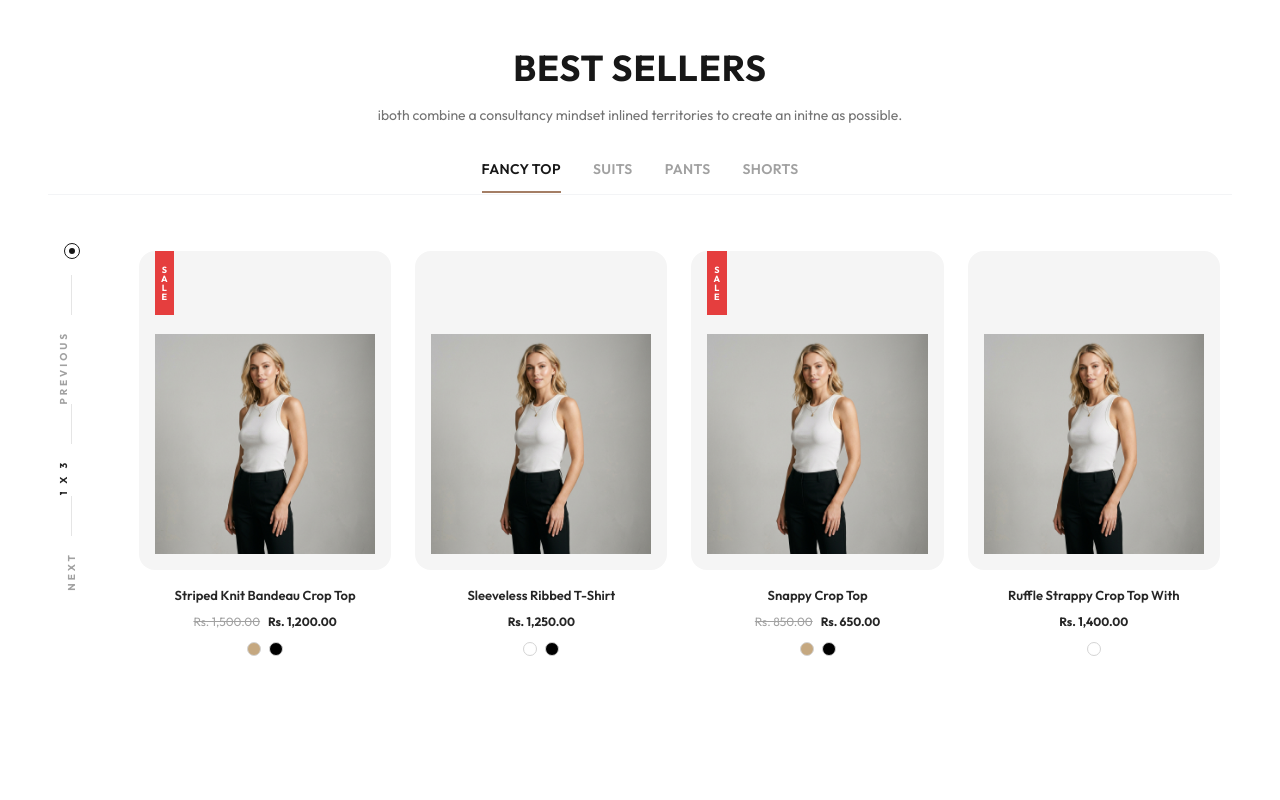
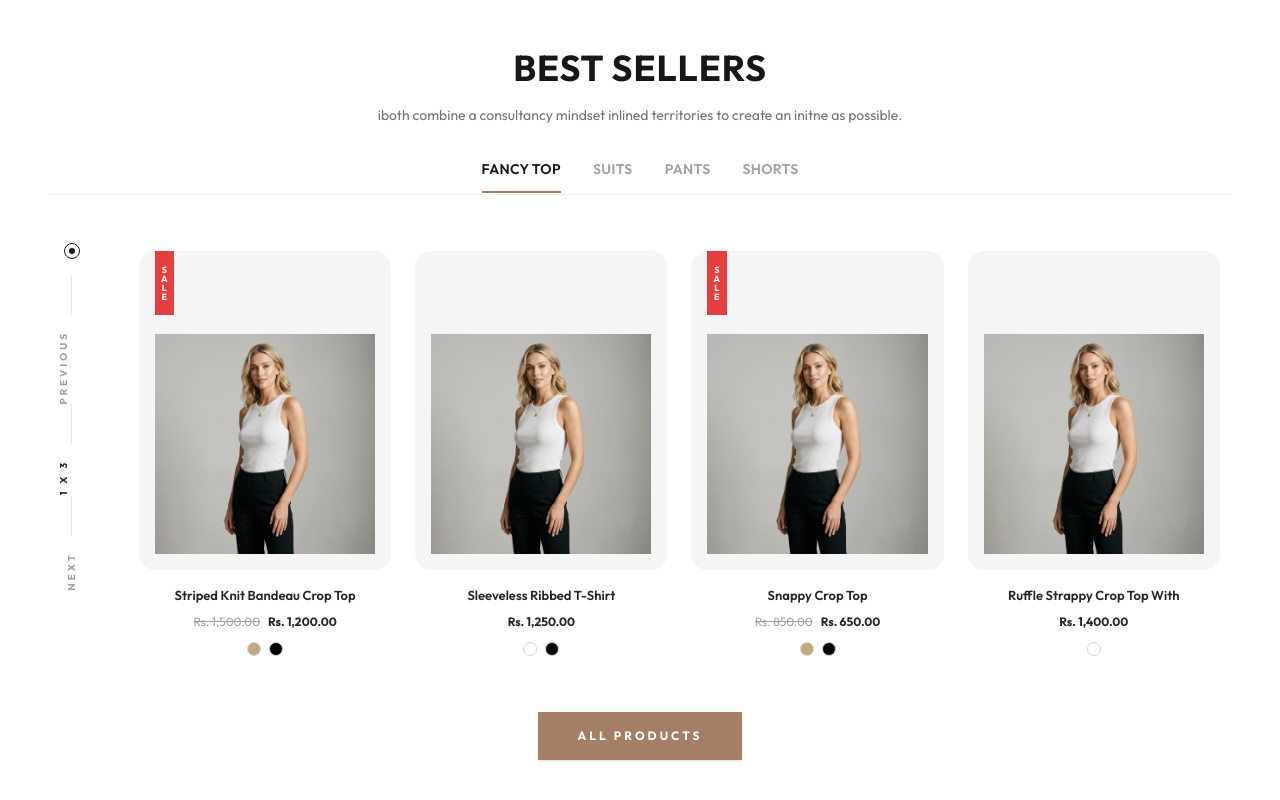
Before and after one commit to sivaathri/Clothing-UI-design-, a React (Vite) app: page / in a window 1280 px wide. Shown: the part 1450-2250 px from the top of the page. Before the commit the page ends 2178 px from the top, so only its background shows below. Built offline with nearby package versions, Linux system fonts and the light colour scheme.

Commit message:
feat: add centered ALL PRODUCTS terracotta button in Best Sellers section

```diff
--- a/src/components/BestSellers.jsx
+++ b/src/components/BestSellers.jsx
@@ -364,7 +364,13 @@ export default function BestSellers() {
             ))}
           </div>
         </div>
+      </div>
 
+      {/* Centered View All Products Button */}
+      <div className="flex justify-center mt-12">
+        <button className="bg-[#a47e65] hover:bg-neutral-900 text-white text-xs font-bold tracking-[0.25em] uppercase px-10 py-4 transition-colors duration-300 cursor-pointer shadow-sm active:scale-98 select-none">
+          ALL PRODUCTS
+        </button>
       </div>
     </section>
   );
```
